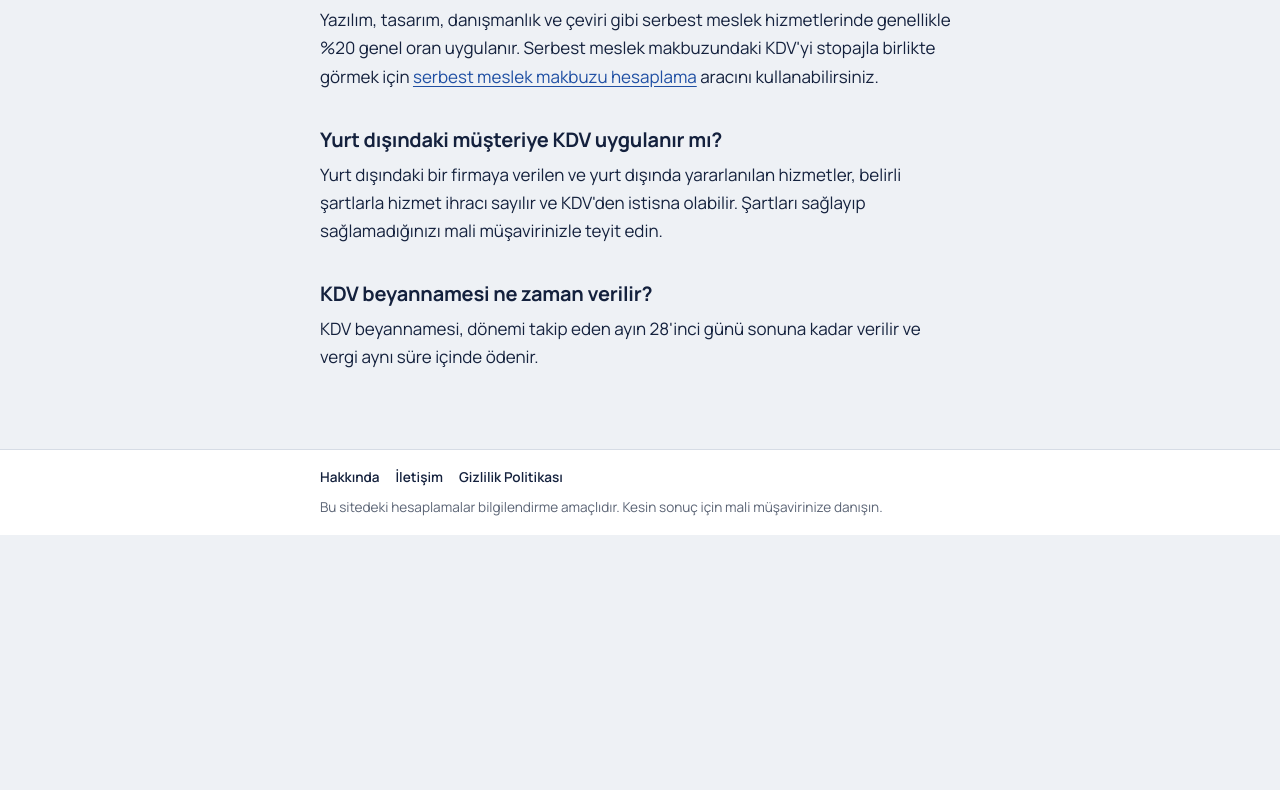
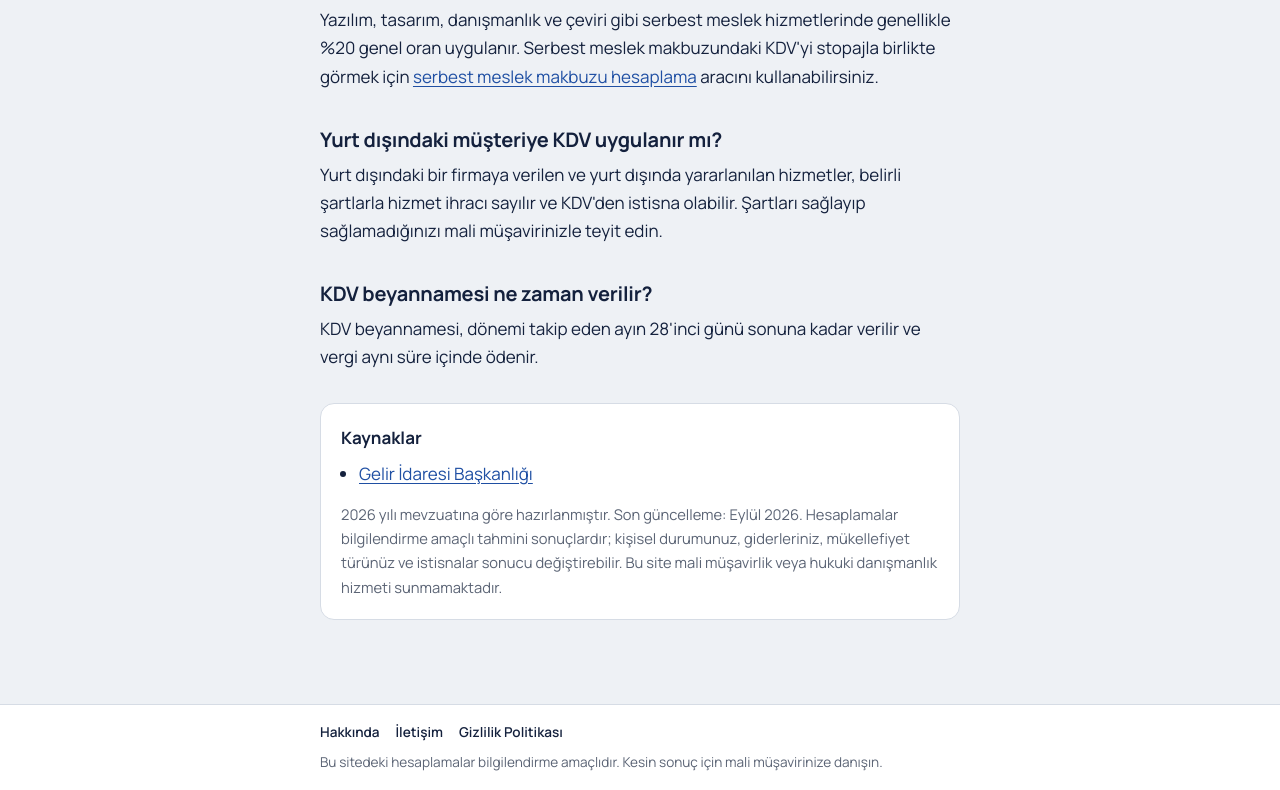
Before and after one commit to yavuzscvk-source/freelancer-vergi, a Next.js app: page /kdv-hesaplama in a window 1280 px wide. Shown: the part 1078-1868 px from the top of the page. Before the commit the page ends 1613 px from the top, so only its background shows below. Built offline with nearby package versions, Linux system fonts and the light colour scheme.

Commit message:
Update page.js

```diff
--- a/app/kdv-hesaplama/page.js
+++ b/app/kdv-hesaplama/page.js
@@ -1,7 +1,7 @@
 import Link from "next/link";
 import Hesaplayici from "./Hesaplayici";
 import { sayfa } from "../../lib/seo";
-
+import Kaynaklar from "../Kaynaklar";
 export const metadata = sayfa({
   baslik: "KDV Hesaplama 2026 (KDV Dahil ve Hariç)",
   aciklama: "KDV hariç tutara KDV ekleyin ya da KDV dahil tutardan KDV'yi ayırın. 2026 KDV oranları: %1, %10 ve %20.",
@@ -32,6 +32,7 @@ export default function KdvHesaplama() {
 
       <h2>KDV beyannamesi ne zaman verilir?</h2>
       <p>KDV beyannamesi, dönemi takip eden ayın 28'inci günü sonuna kadar verilir ve vergi aynı süre içinde ödenir.</p>
+      <Kaynaklar sayfa="kdv" />
     </>
   );
 }
```
